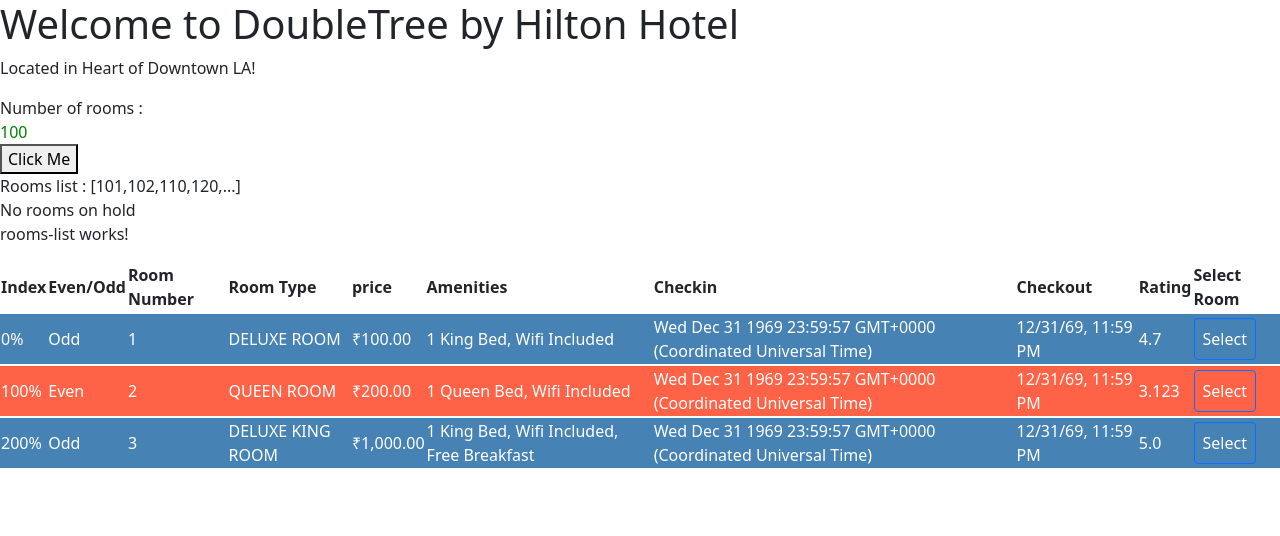
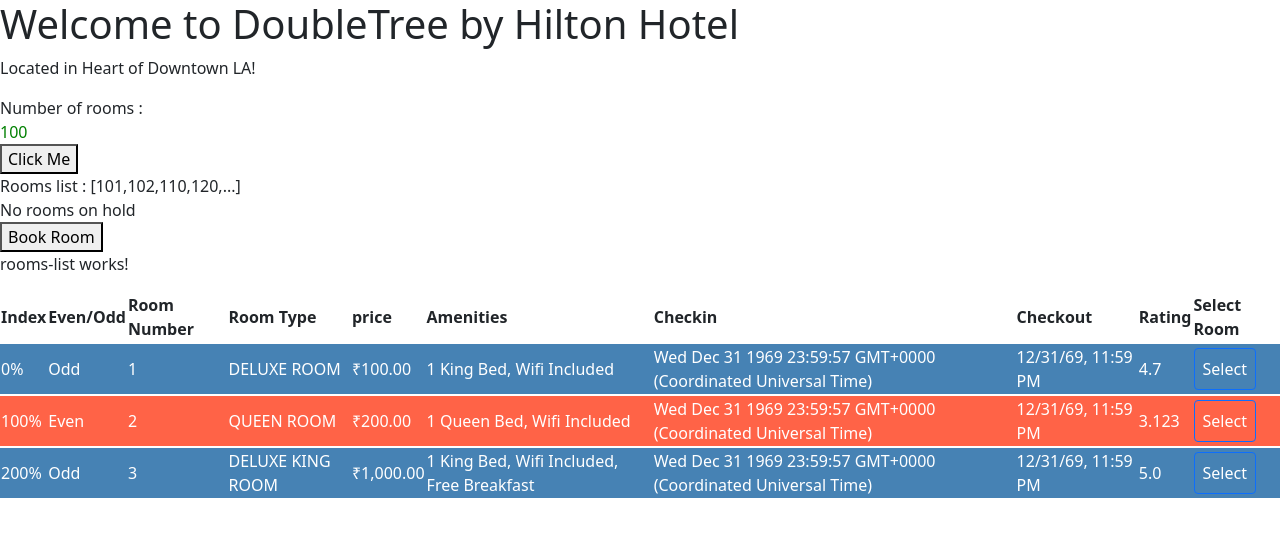
Before and after one commit to Harshali15/InventoryMangementApp, an Angular app: page / in a window 1280 px wide. Shown: the top 536 px of the page. Built offline with nearby package versions, Linux system fonts and the light colour scheme.

Commit message:
Lifecycle hooks

```diff
--- a/src/app/app.module.ts
+++ b/src/app/app.module.ts
@@ -7,12 +7,14 @@
 import { BrowserAnimationsModule } from '@angular/platform-browser/animations';
 import { RoomsListComponent } from './rooms/rooms-list/rooms-list.component';
 import { NgModule, CUSTOM_ELEMENTS_SCHEMA } from '@angular/core';
+import { HeaderComponent } from './header/header.component';
 
 @NgModule({
   declarations: [
     AppComponent,
     RoomsComponent,
-    RoomsListComponent
+    RoomsListComponent,
+    HeaderComponent
   ],
   imports: [
     BrowserModule,
--- /dev/null
+++ b/src/app/header/header.component.html
@@ -0,0 +1,2 @@
+<p>header works!</p>
+<h2>{{title}}</h2>
--- /dev/null
+++ b/src/app/header/header.component.ts
@@ -0,0 +1,18 @@
+import { Component, OnInit,  } from '@angular/core';
+
+@Component({
+  selector: 'app-header',
+  templateUrl: './header.component.html',
+  styleUrls: ['./header.component.scss']
+})
+export class HeaderComponent implements OnInit {
+
+  constructor(){}
+
+  ngOnInit(): void {
+    throw new Error('Method not implemented.');
+  }
+
+  title: string = '';
+
+}
--- a/src/app/rooms/rooms-list/rooms-list.component.html
+++ b/src/app/rooms/rooms-list/rooms-list.component.html
@@ -16,7 +16,7 @@
         </tr>
         <tr
         [ngClass]="e ? 'even':'odd'"
-        *ngFor="let room of rooms | slice: 0:3; let o = odd; let e = even; let i = index">
+        *ngFor="let room of rooms let o = odd; let e = even; let i = index">
             <td>{{i | percent}}</td>
             <td>{{o ? 'Even' : 'Odd'}}</td>
             <td>{{room.roomNumber}}</td>
--- a/src/app/rooms/rooms-list/rooms-list.component.ts
+++ b/src/app/rooms/rooms-list/rooms-list.component.ts
@@ -1,4 +1,4 @@
-import { Component, EventEmitter, Input, OnInit, Output } from '@angular/core';
+import { Component, EventEmitter, Input, OnChanges, OnInit, Output, SimpleChanges } from '@angular/core';
 import { RoomsList } from '../rooms';
 
 @Component({
@@ -6,12 +6,17 @@
   templateUrl: './rooms-list.component.html',
   styleUrls: ['./rooms-list.component.scss']
 })
-export class RoomsListComponent implements OnInit {
+export class RoomsListComponent implements OnInit , OnChanges{
 
   @Input() rooms: RoomsList[] = [];  //make roomsList a valid input property on app-rooms-list component
 
   @Output() selectedRoom = new EventEmitter<RoomsList>(); //make roomsList a valid output property on app-rooms-list component
   constructor() { }
+
+  ngOnChanges(changes: SimpleChanges): void {
+    //throw new Error('Method not implemented.');
+    console.log(changes)
+  }
 
   ngOnInit(): void {
 
--- a/src/app/rooms/rooms.component.html
+++ b/src/app/rooms/rooms.component.html
@@ -26,6 +26,10 @@
 
 <div *ngIf = "rooms.onholdRooms">
     Hold list : [11,12,10,120,...]
+</div>
+
+<div>
+    <button (click)="addRoom()">Book Room</button>
 </div>
 
 <!-- {{roomList | json}} -->
@@ -82,4 +86,5 @@
         </table>
     </div>
 </div>
+
 <app-rooms-list [rooms]="roomList" (selectedRoom)="selectRoom($event)"></app-rooms-list>
--- a/src/app/rooms/rooms.component.ts
+++ b/src/app/rooms/rooms.component.ts
@@ -1,13 +1,17 @@
-import { Component, OnInit } from '@angular/core';
+import { ChangeDetectionStrategy, Component, DoCheck, OnInit } from '@angular/core';
 import { Rooms, RoomsList } from './rooms';
 
 @Component({
   selector: 'app-rooms',
   templateUrl: './rooms.component.html',
-  styleUrls: ['./rooms.component.scss']
+  styleUrls: ['./rooms.component.scss'],
+  changeDetection: ChangeDetectionStrategy.OnPush
 })
 export class RoomsComponent implements OnInit{
   constructor() { }
+  // ngDoCheck(): void {
+  //   //console.log('ngDoCheck called')
+  // }
 
   //binding syntax 1- interpolation
   hotelName = 'DoubleTree by Hilton Hotel';
@@ -76,5 +80,21 @@
     this.selectedRoom = room;
   }
 
+  addRoom() {
+
+    const room : RoomsList={
+        roomNumber:7,
+        roomType:'Deluxe Master Room',
+        ammenities: '1 King Bed, Wifi included',
+        price: 100,
+        image: 'https://www.hilton.com/im/en/DoubleTree/DoubleTree-By-Hilton-Hotel-Atlanta-Do',
+        checkinTime: new Date(11-11-2021),
+        checkoutTime: new Date(12-11-2021),
+        rating: 5
+    }
+    //this.roomList.push(room);
+    this.roomList = [...this.roomList, room];   //... is the spread operator, here you are creating
+    // a new array with the old array and the new room
+  }
 
 }
```
Also changed, not shown: src/app/header/header.component.scss (added), 1 other file (tests, documents, lock files or other folders).
